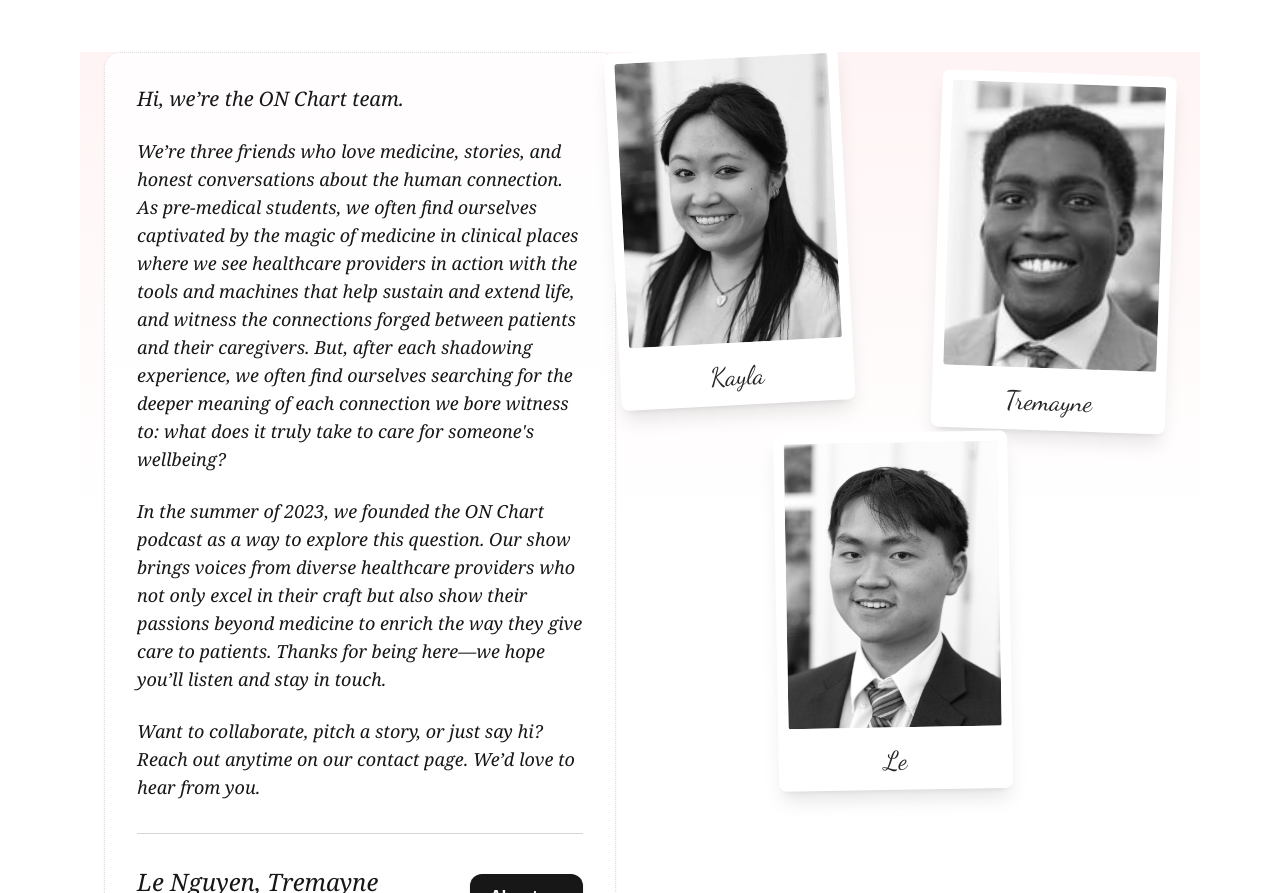
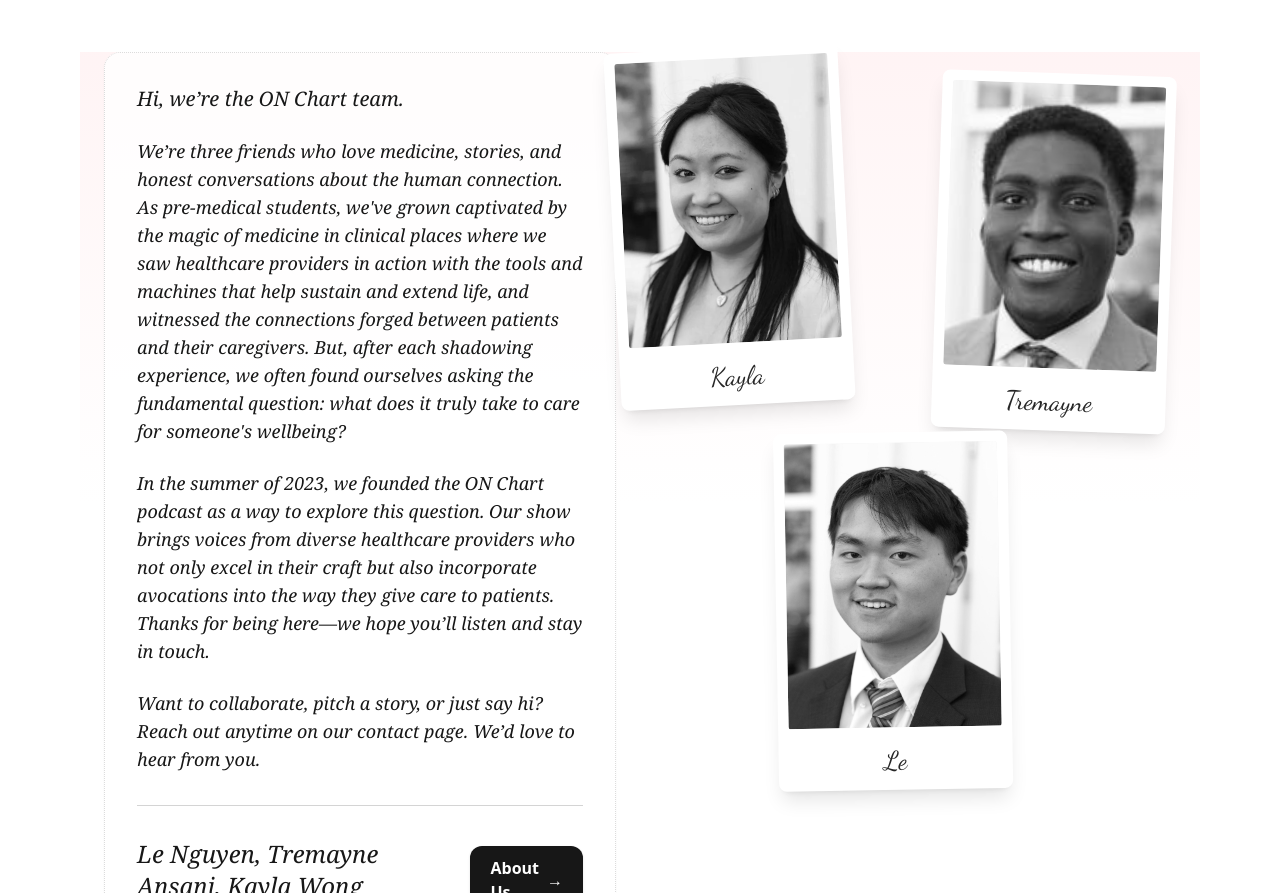
Before and after one commit to onchart-podcast/onchart-podcast, a Next.js app: page / in a window 1280 px wide. Shown: the part 1120-2013 px from the top of the page. Built offline with nearby package versions, Linux system fonts and the light colour scheme.

Commit message:
About: update subtitle & memo; tweak Le bio

```diff
--- a/app/about/page.tsx
+++ b/app/about/page.tsx
@@ -91,17 +91,16 @@
               <p className="font-serif italic text-base md:text-lg leading-relaxed text-neutral-900">
                 We’re three friends who love medicine, stories, and honest
                 conversations about the human connection. As pre-medical students,
-                we often find ourselves captivated by the magic of medicine in clinical
-                places where we see healthcare providers in action with the tools and machines
-                that help sustain and extend life, and witness the connections forged between patients
-                and their caregivers. But, after each shadowing experience, we often find ourselves
-                searching for the deeper meaning of each connection we bore witness to: what does it
-                truly take to care for someone's wellbeing?
+                we've grown captivated by the magic of medicine in clinical
+                places where we saw healthcare providers in action with the tools and machines
+                that help sustain and extend life, and witnessed the connections forged between patients
+                and their caregivers. But, after each shadowing experience, we often found ourselves
+                asking the fundamental question: what does it truly take to care for someone's wellbeing?
               </p>
               <p className="font-serif italic text-base md:text-lg leading-relaxed text-neutral-900 mt-6">
                 In the summer of 2023, we founded the ON Chart podcast as a way to explore this question.
                 Our show brings voices from diverse healthcare providers who not only excel in their craft
-                but also show their passions beyond medicine to enrich the way they give care to patients.
+                but also incorporate avocations into the way they give care to patients.
                 Thanks for being here—we hope you’ll listen and stay in touch.
 
 
@@ -203,7 +202,7 @@
               img="/polaroids/le.jpg"
               imgAlt="Le Nguyen"
               imgPos="object-[center_18%]"
-              bio="Le graduated from the George Washington University with a Bachelor of Science in Neuroscience. He has been to many places including Vietnam, Thailand, Louisiana, Minnesota, Colorado, California, and Virginia, where he currently lives with his family. He loves petting his cat while she’s asleep and making quirky sounds with his mouth when he’s alone."
+              bio="Le graduated from the George Washington University with a Bachelor of Science in Neuroscience. He has been to many places including Vietnam, Thailand, Louisiana, Minnesota, Colorado, California, Massachusetts, and Virginia, where he lives with his family. He loves petting his cat while she’s asleep and making quirky sounds with his mouth when he’s alone."
               favoriteUrl="https://open.spotify.com/episode/05sH9w096fN4CefGoRbePc"
             />
           </div>
--- a/app/page.tsx
+++ b/app/page.tsx
@@ -42,7 +42,7 @@
               >
                 <AnimatedWords
                   className="block text-[clamp(2.5rem,4.5vw,3.5rem)] leading-[1.1] tracking-tight"
-                  text="Three friends, two cultures, one mission: humanizing healthcare through storytelling."
+                  text="Three friends, two cultures, one mission: humanizing medicine through storytelling."
                   startDelay={0.15}
                   step={0.06}
                 />
@@ -148,18 +148,17 @@
               <p className="font-serif italic text-base md:text-lg leading-relaxed text-neutral-900">
                 We’re three friends who love medicine, stories, and honest
                 conversations about the human connection. As pre-medical students,
-                we often find ourselves captivated by the magic of medicine in clinical
-                places where we see healthcare providers in action with the tools and machines
-                that help sustain and extend life, and witness the connections forged between patients
-                and their caregivers. But, after each shadowing experience, we often find ourselves
-                searching for the deeper meaning of each connection we bore witness to: what does it
-                truly take to care for someone's wellbeing?
+                we've grown captivated by the magic of medicine in clinical
+                places where we saw healthcare providers in action with the tools and machines
+                that help sustain and extend life, and witnessed the connections forged between patients
+                and their caregivers. But, after each shadowing experience, we often found ourselves
+                asking the fundamental question: what does it truly take to care for someone's wellbeing?
 
               </p>
               <p className="font-serif italic text-base md:text-lg leading-relaxed text-neutral-900 mt-6">
                 In the summer of 2023, we founded the ON Chart podcast as a way to explore this question.
                 Our show brings voices from diverse healthcare providers who not only excel in their craft
-                but also show their passions beyond medicine to enrich the way they give care to patients.
+                but also incorporate avocations into the way they give care to patients.
                 Thanks for being here—we hope you’ll listen and stay in touch.
 
               </p>
```
